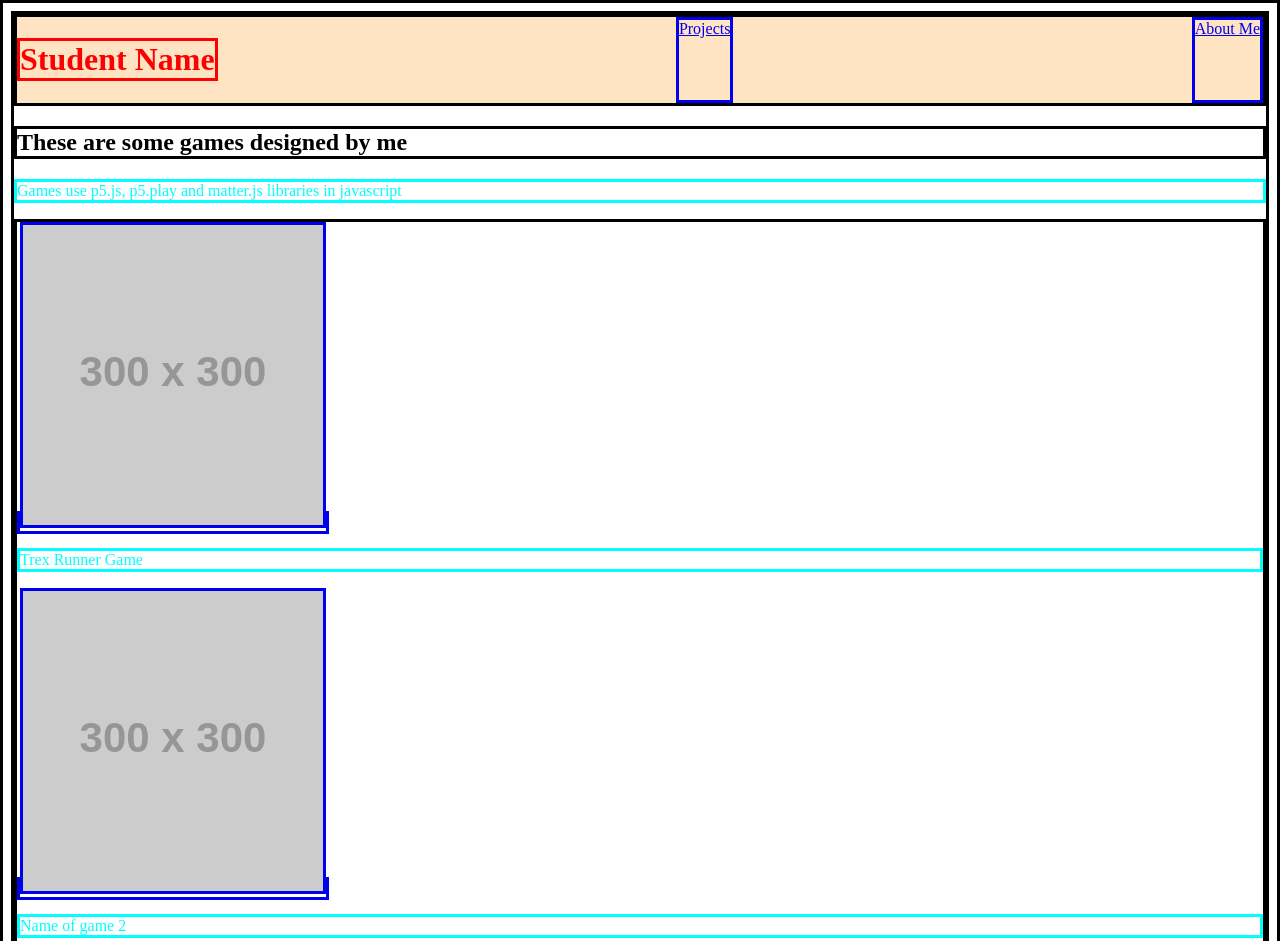
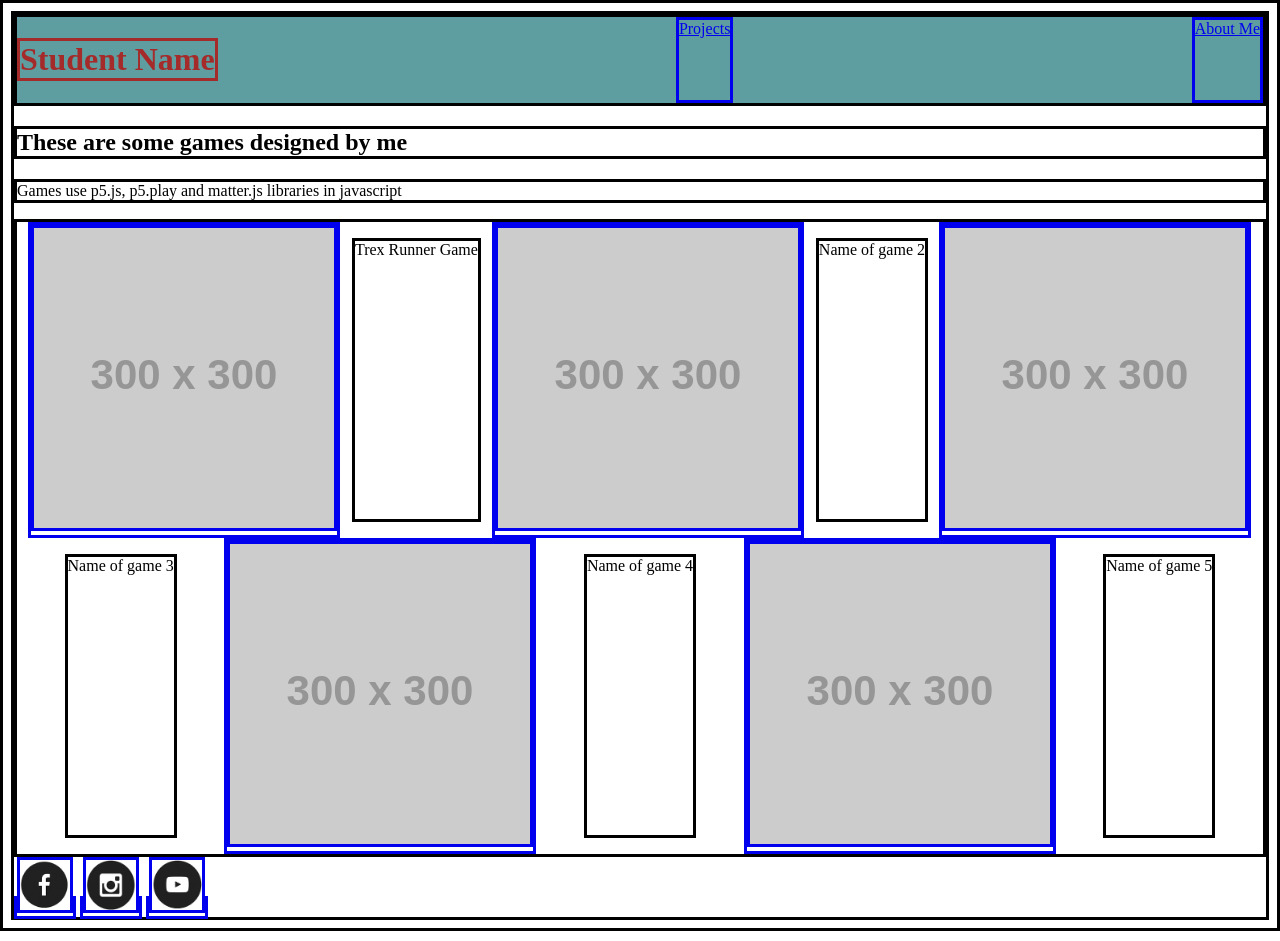
Before and after one commit to Sindhuja-R-21/class-50-html-class-2, a plain HTML site: page index.html in a window 1280 px wide. Shown: the top 941 px of the page. Drawn offline with Linux system fonts and the light colour scheme; placeholder pictures from the web are drawn by us.

Commit message:
Update style.css

```diff
--- a/style.css
+++ b/style.css
@@ -1,18 +1,17 @@
-*{
-    border:solid
+
+h1 {
+    color: brown;
 }
-
-
-p{
- color: aqua;
+* {
+    border: solid;
 }
-
-h1{
- color:red
+.header{
+ background-color:cadetblue;
+ display: flex;
+ justify-content: space-between;
 }
-
-.header{
-    background-color: bisque;
+.grid{
     display: flex;
-    justify-content: space-between;
+    flex-wrap: wrap;
+    justify-content: space-evenly;
 }
```
